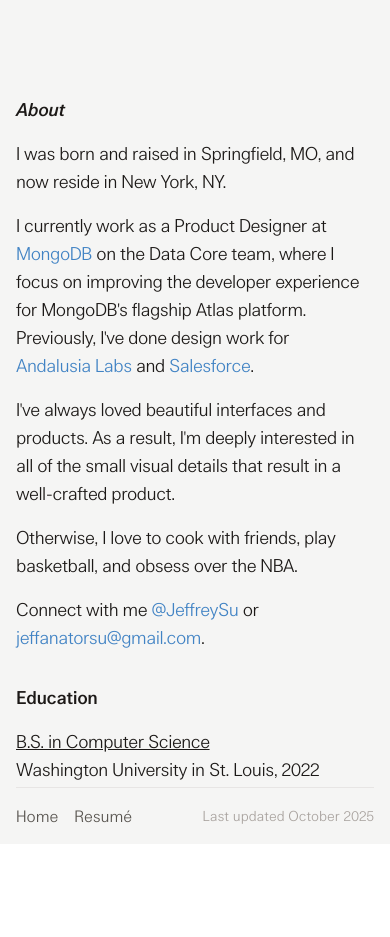
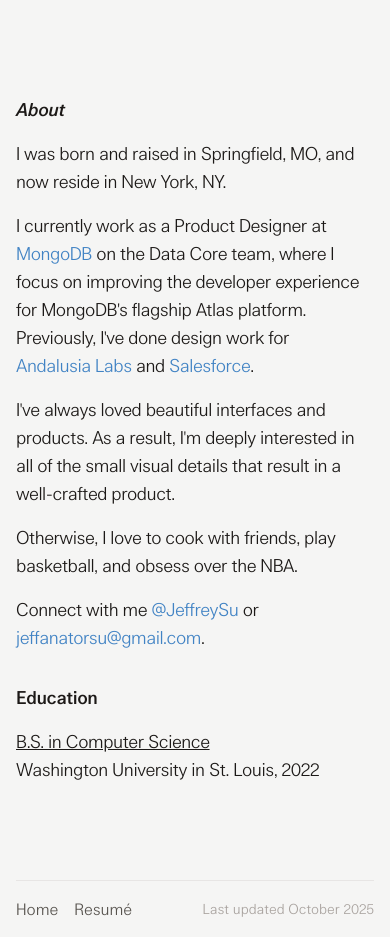
Before and after one commit to suyjeff/jeffsite, a Next.js app: page /about in a window 390 px wide. Before the commit the page ends 844 px from the top, so only its background shows below. Built offline with nearby package versions, Linux system fonts and the light colour scheme.

Commit message:
Add custom favicon and adjust about page spacing

```diff
--- a/components/Layout.tsx
+++ b/components/Layout.tsx
@@ -21,6 +21,7 @@
         <title>{title}</title>
         <meta charSet="utf-8" />
         <meta name="viewport" content="initial-scale=1.0, width=device-width" />
+        <link rel="icon" href="/favicon.svg" type="image/svg+xml" />
       </Head>
 
       <main className="max-w-xl mx-auto pt-24 text-left min-h-screen flex flex-col w-full px-4 text-stone-900">
--- a/pages/about.tsx
+++ b/pages/about.tsx
@@ -10,6 +10,7 @@
 
   return (
     <Layout title="About">
+      <div className="pb-24 md:pb-0">
         <div className="flex items-center">
           <Link href="/" className="group">
             <h1 className="relative inline-block text-lg tracking-tight font-lars font-medium italic text-stone-900 opacity-0 animate-fade-in hover:cursor-pointer">
@@ -71,7 +72,8 @@
             <h2 className="text-lg tracking-tight font-bold mb-4">Education</h2>
             <ul className="space-y-4 text-lg tracking-tight">
               {[
-              { degree: "B.S. in Computer Science", school: "Washington University in St. Louis", year: 2022 }            ].map((edu, index) => (
+                { degree: "B.S. in Computer Science", school: "Washington University in St. Louis", year: 2022 }
+              ].map((edu, index) => (
                 <li key={index} className={`opacity-0 animate-fade-in animation-delay-${800 + index * 200}`}>
                   <p className="underline inline-block rounded">{edu.degree}</p>
                   <p>{edu.school}, {edu.year}</p>
@@ -80,6 +82,7 @@
             </ul>
           </div>
         </div>
+      </div>
     </Layout>
   );
 };
```
Also changed, not shown: public/favicon.svg (added). Lines whose indentation alone changed are shown as unchanged.
